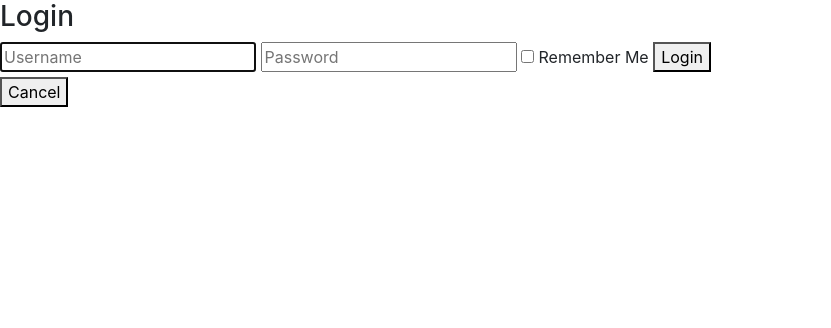
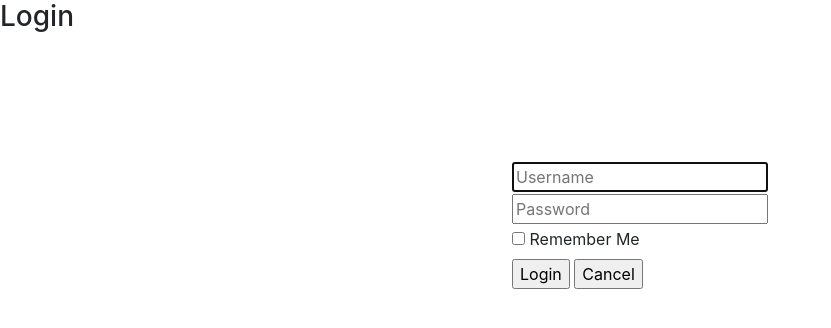
Before and after one commit to Magni0/AllInOneMD, a Flask app: page /login in a window 1280 px wide. Shown: the part 56-384 px from the top of the page, without its empty margins (0-831 px from the left). Run offline with Flask 2, Linux system fonts and the light colour scheme; parts of the project's set-up code (start-up, migrations or seed data) failed here and were passed over; some libraries are stand-ins or nearby versions.

Commit message:
added styling to login page

```diff
--- a/src/controllers/auth_controller.py
+++ b/src/controllers/auth_controller.py
@@ -33,6 +33,11 @@ def auth_register():
 
 @auth.route("/auth/login", methods=["POST"])
 def auth_login():
+
+    if request.form.get("Cancel") != None:
+        print("worked")
+        return redirect(url_for("auth.home"))
+
     username = request.form.get("username")
     password = request.form.get("password")
 
--- a/src/static/login-styles.css
+++ b/src/static/login-styles.css
@@ -0,0 +1,18 @@
+.login-form {
+    display: flex;
+    justify-content: center;
+    margin-top: 10%;
+}
+
+input.login-info {
+    display: block;
+    margin-bottom: 1%;
+}
+
+/* #cancel-button {
+    position: relative;
+} */
+
+div.checkbox {
+    display: block;
+}
--- a/src/templates/login.html
+++ b/src/templates/login.html
@@ -3,15 +3,17 @@
 {% block content %}
     <div>
         <h3>Login</h3>
-        <div>
+        <div class="login-form">
             <form action="{{ url_for('auth.auth_login') }}" method="POST">
-                <input type="text" name="username" placeholder="Username" autofocus="">
-                <input type="password" name="password" placeholder="Password">
-                <input type="checkbox" name="remember" id="remember">
-                <label for="remember">Remember Me</label>
-                <button>Login</button>
+                <input class="login-info" type="text" name="username" placeholder="Username" autofocus="">
+                <input class="login-info" type="password" name="password" placeholder="Password">
+                <div class="checkbox">
+                    <input type="checkbox" name="remember" id="remember">
+                    <label for="remember">Remember Me</label>
+                </div>
+                <input type="submit" name="Login" value="Login">
+                <input type="submit" name="Cancel" value="Cancel">
             </form>
         </div>
-        <a href="index.html"><button>Cancel</button></a>
     </div>
 {% endblock %}
```
